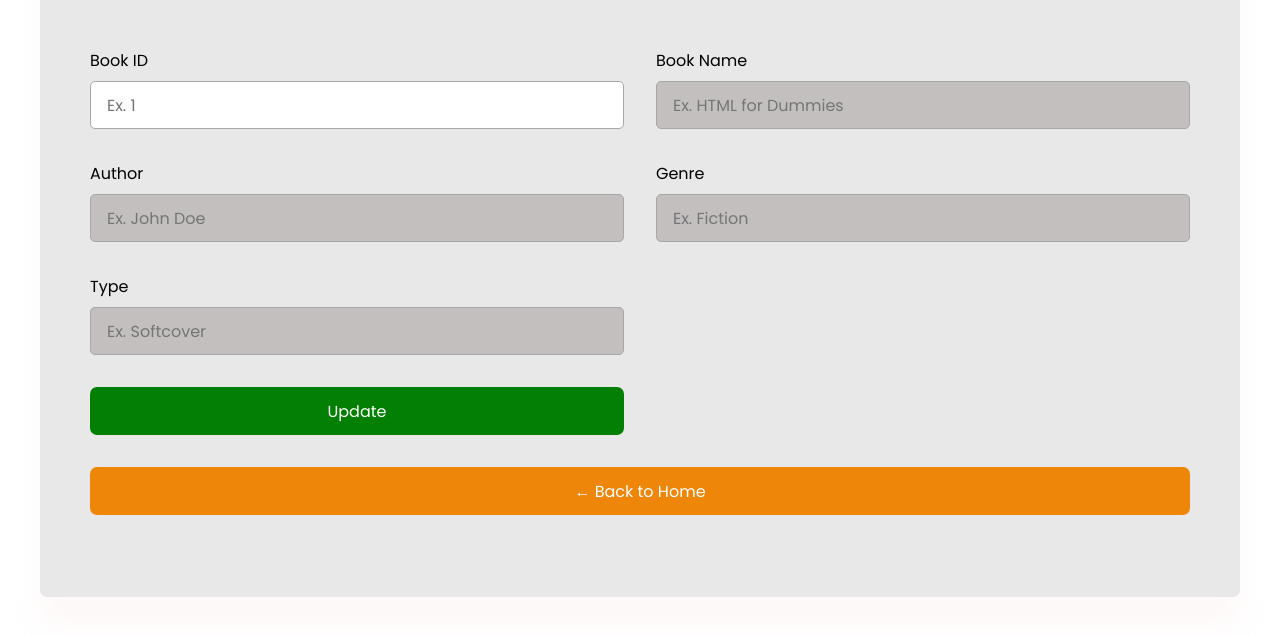
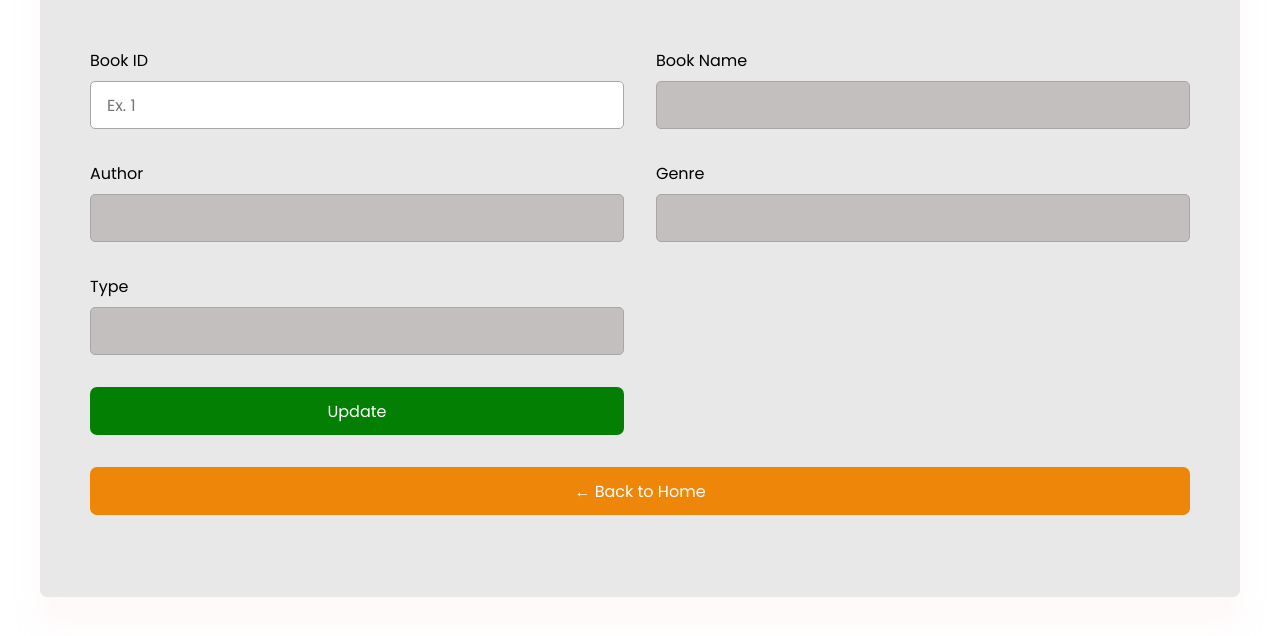
Before and after one commit to kcvijay/node_advanced_books, a website: page booksSPA/public/pages/updateBook.html in a window 1280 px wide. Shown: the part 168-804 px from the top of the page. Drawn offline with Linux system fonts and the light colour scheme.

Commit message:
All funcs working

```diff
--- a/booksSPA/public/pages/updateBook.html
+++ b/booksSPA/public/pages/updateBook.html
@@ -31,7 +31,6 @@
               type="text"
               id="name"
               name="name"
-              placeholder="Ex. HTML for Dummies"
               autocomplete="off"
             />
           </div>
@@ -41,7 +40,6 @@
               type="text"
               id="author"
               name="author"
-              placeholder="Ex. John Doe"
               autocomplete="off"
 
             />
@@ -52,7 +50,6 @@
               type="text"
               id="genre"
               name="genre"
-              placeholder="Ex. Fiction"
               autocomplete="off"
 
             />
@@ -63,7 +60,6 @@
               type="text"
               id="type"
               name="type"
-              placeholder="Ex. Softcover"
               autocomplete="off"
 
             />
```
Also changed, not shown: 1 other file.
